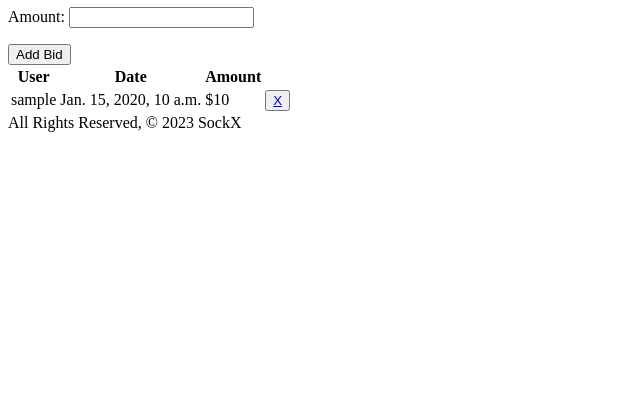
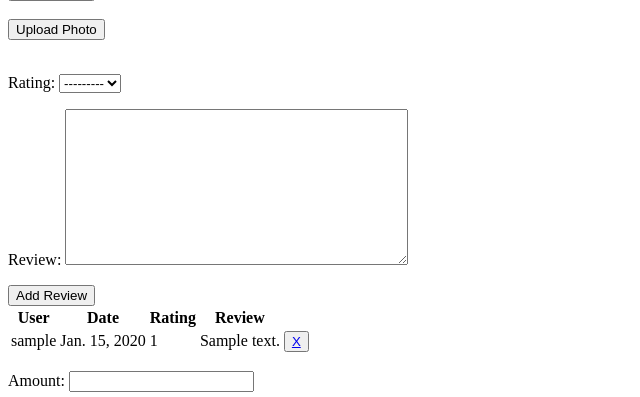
Before and after one commit to jkawashiri/sockx, a Django app: page /shoes/1/ in a window 1280 px wide. Shown: the part 673-1070 px from the top of the page, without its empty margins (0-640 px from the left). Before the commit the page ends 805 px from the top, so only its background shows below. Run offline with Django 4.2, Linux system fonts and the light colour scheme; a user stored in the database is signed in; tables that the repository leaves empty hold one stand-in row (values such as "Sample post").

Commit message:
adds ability to add photos to shoes

```diff
--- a/main_app/admin.py
+++ b/main_app/admin.py
@@ -1,8 +1,9 @@
 from django.contrib import admin
 
-from .models import Shoe, Review, Bid
+from .models import Shoe, Review, Bid, Photo
 
 # Register your models here.
 admin.site.register(Shoe)
 admin.site.register(Review)
 admin.site.register(Bid)
+admin.site.register(Photo)
--- a/main_app/models.py
+++ b/main_app/models.py
@@ -79,3 +79,10 @@ class Bid(models.Model):
 
     class Meta:
         ordering = ['-amount']
+
+class Photo(models.Model):
+    url = models.CharField(max_length=200)
+    shoe = models.ForeignKey(Shoe, on_delete=models.CASCADE)
+
+    def __str__(self):
+        return f"Photo for shoe_id: {self.shoe_id} @{self.url}"
--- a/main_app/templates/shoes/detail.html
+++ b/main_app/templates/shoes/detail.html
@@ -13,6 +13,18 @@
     <a href="{% url 'shoes_update' shoe.id %}">EDIT</a>
     <a href="{% url 'shoes_delete' shoe.id %}">DELETE</a>
 {% endif %}
+{% for photo in shoe.photo_set.all %}
+    <img src="{{photo.url}}">
+{% empty %}
+    <div>No Photos Uploaded</div>
+{% endfor %}
+
+<form action="{% url 'add_photo' shoe.id %}" enctype="multipart/form-data" method="POST">
+    {% csrf_token %}
+    <input type="file" name="photo-file">
+    <br><br>
+    <button type="submit" class="btn">Upload Photo</button>
+</form>
 
 <br>
 <table>
--- a/main_app/urls.py
+++ b/main_app/urls.py
@@ -15,4 +15,5 @@ urlpatterns = [
     path('shoes/<int:shoe_id>/add_bid/', views.add_bid, name='add_bid'),
     path('shoes/<int:shoe_id>/delete_bid/<int:bid_id>/', views.delete_bid, name='delete_bid'),
     path('search_shoes', views.search_shoes, name='search_shoes'),
+    path('shoes/<int:shoe_id>/add_photo/', views.add_photo, name='add_photo'),
 ]
--- a/main_app/views.py
+++ b/main_app/views.py
@@ -1,5 +1,8 @@
+import uuid
+import boto3
+import os
 from django.shortcuts import render, redirect, get_object_or_404
-from .models import Shoe, Review, Bid
+from .models import Shoe, Review, Bid, Photo
 from django.views.generic import ListView, DetailView
 from django.views.generic.edit import CreateView, UpdateView, DeleteView
 from django.contrib.auth import login
@@ -115,3 +118,18 @@ def signup(request):
   form = UserCreationForm()
   context = {'form': form, 'error_message': error_message}
   return render(request, 'registration/signup.html', context)
+
+def add_photo(request, shoe_id):
+    photo_file = request.FILES.get('photo-file', None)
+    if photo_file:
+        s3 = boto3.client('s3')
+        key = uuid.uuid4().hex[:6] + photo_file.name[photo_file.name.rfind('.'):]
+        try:
+            bucket = os.environ['S3_BUCKET']
+            s3.upload_fileobj(photo_file, bucket, key)
+            url = f"{os.environ['S3_BASE_URL']}{bucket}/{key}"
+            Photo.objects.create(url=url, shoe_id=shoe_id)
+        except Exception as e:
+            print('An error occurred uploading file to S3')
+            print(e)
+    return redirect('detail', pk=shoe_id)
```
Also changed, not shown: main_app/templates/main_app/shoe_form.html (+1 -15 lines), main_app/migrations/0013_photo.py (added).
